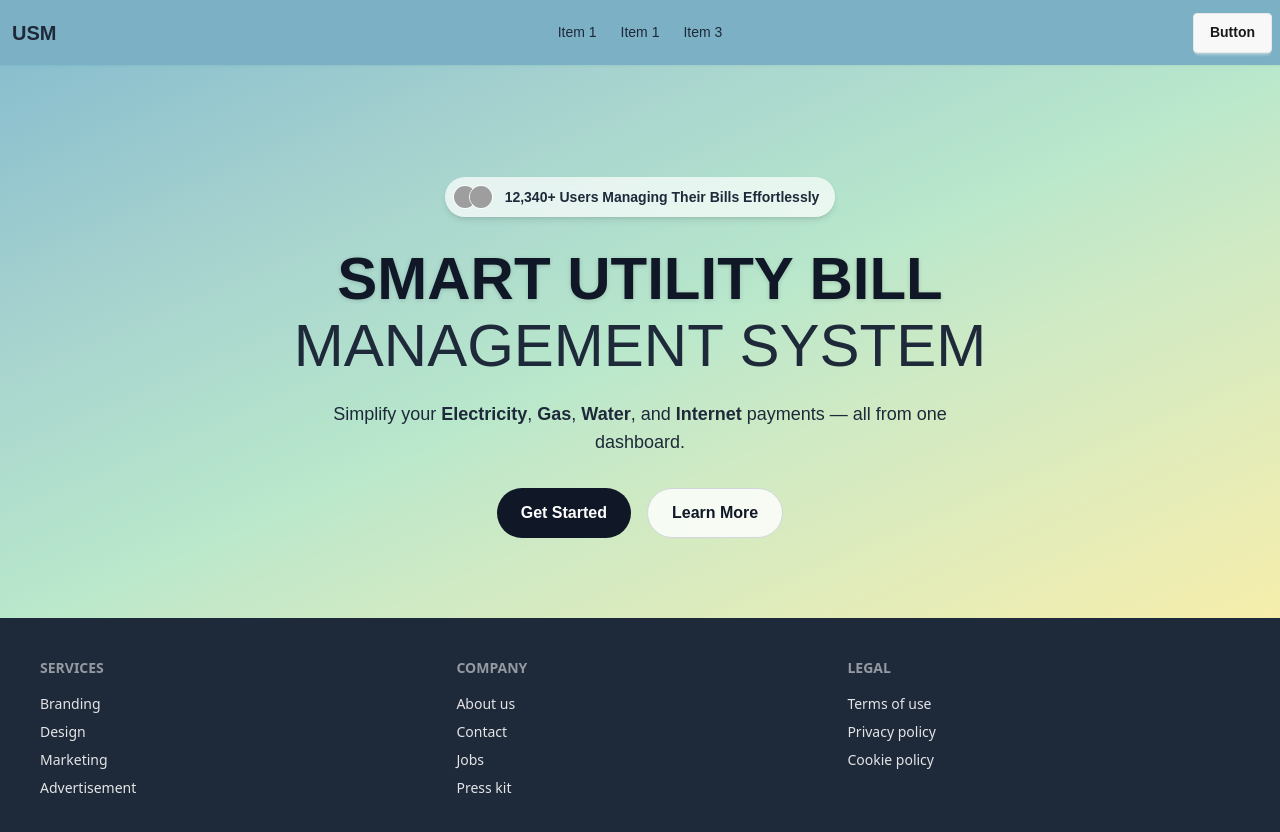
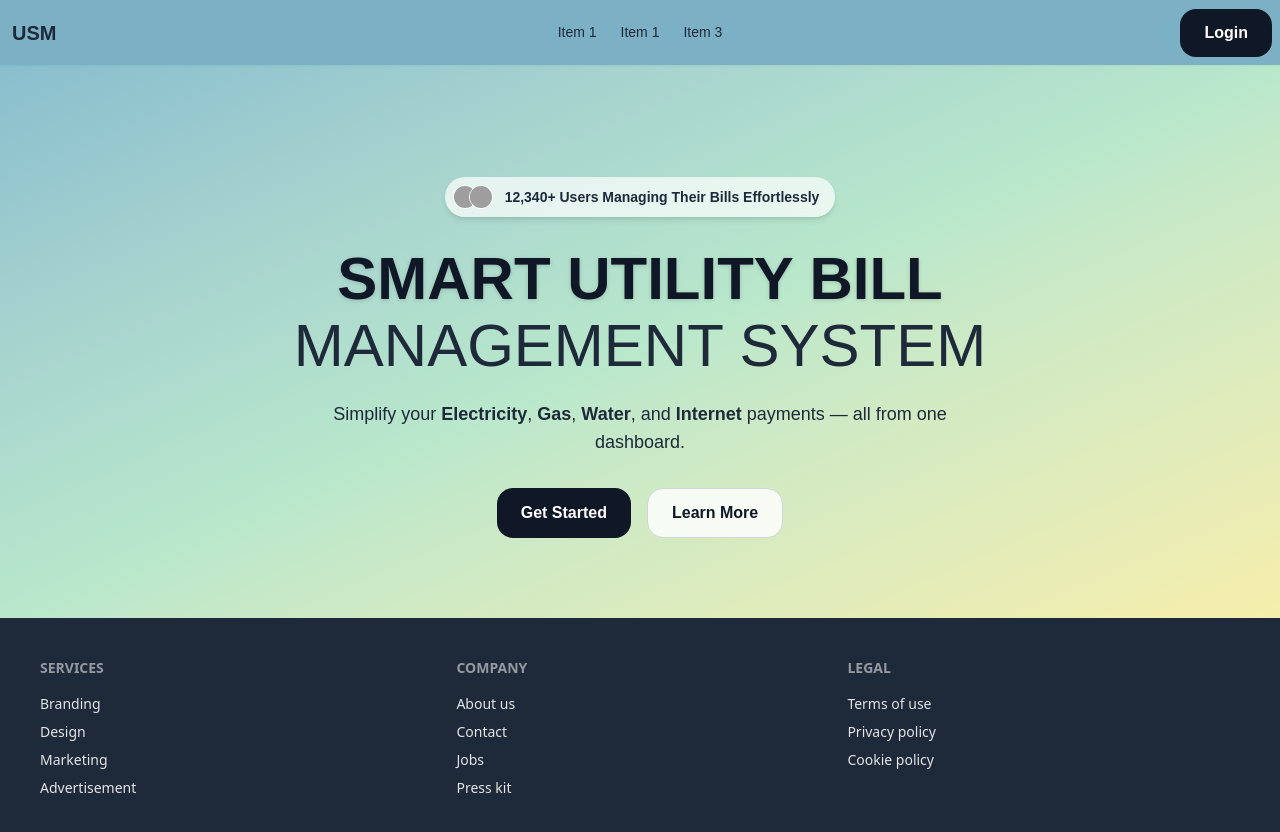
Before and after one commit to am-mahmud/ums-client, a React (Vite) app: page / in a window 1280 px wide. Shown: the top 832 px of the page. Built offline with nearby package versions, Linux system fonts and the light colour scheme; grey boxes are pictures that could not be loaded; a web font is replaced by a local one.

Commit message:
Btn pri-sec added

```diff
--- a/src/components/Banner/Banner.jsx
+++ b/src/components/Banner/Banner.jsx
@@ -2,7 +2,7 @@ import React from 'react';
 
 const Banner = () => {
     return (
-       <section className="pt-28 pb-20 bg-gradient-to-br from-[#2A7B9B]/70 via-[#57C785]/60 to-[#EDDD53]/70 text-center relative overflow-hidden stack-sans">
+       <section className="pt-28 pb-20 bg-linear-to-br from-[#2A7B9B]/70 via-[#57C785]/60 to-[#EDDD53]/70 text-center relative overflow-hidden stack-sans">
       <div className="absolute inset-0 bg-white/30 mix-blend-overlay"></div>
 
 
@@ -41,10 +41,10 @@ const Banner = () => {
         </p>
 
         <div className="mt-8 flex justify-center gap-4">
-          <button className="bg-gray-900 text-white px-6 py-3 rounded-full font-semibold hover:bg-gray-800 transition">
+          <button className="btn-primary-ui">
             Get Started
           </button>
-          <button className="bg-white/80 text-gray-900 px-6 py-3 rounded-full font-semibold border border-gray-300 hover:bg-gray-100 transition backdrop-blur-sm">
+          <button className="btn-secondary-ui">
             Learn More
           </button>
         </div>
--- a/src/components/Navbar/Navbar.jsx
+++ b/src/components/Navbar/Navbar.jsx
@@ -26,7 +26,7 @@ const Navbar = () => {
                 </ul>
             </div>
             <div className="navbar-end">
-                <a className="btn">Button</a>
+                <a className="btn-primary-ui">Login</a>
             </div>
         </div>
     );
--- a/src/index.css
+++ b/src/index.css
@@ -1,14 +1,24 @@
 /* Google Font */
 @import url('https://fonts.googleapis.com/css2?family=Stack+Sans+Headline:wght@200..700&display=swap');
 
+/* Tailwind & DaisyUI setup */
 @import "tailwindcss";
 @plugin "daisyui";
 
-
-
-
+/* Custom Font Class */
 .stack-sans {
   font-family: "Stack Sans Headline", sans-serif;
   font-optical-sizing: auto;
   font-style: normal;
 }
+
+/* Custom Components Layer */
+@layer components {
+  .btn-primary-ui {
+    @apply bg-gray-900 text-white px-6 py-3 rounded-2xl font-semibold hover:bg-gray-800 transition;
+  }
+
+  .btn-secondary-ui {
+    @apply bg-white/80 text-gray-900 px-6 py-3 rounded-2xl font-semibold border border-gray-300 hover:bg-gray-100 transition backdrop-blur-sm;
+  }
+}
```
